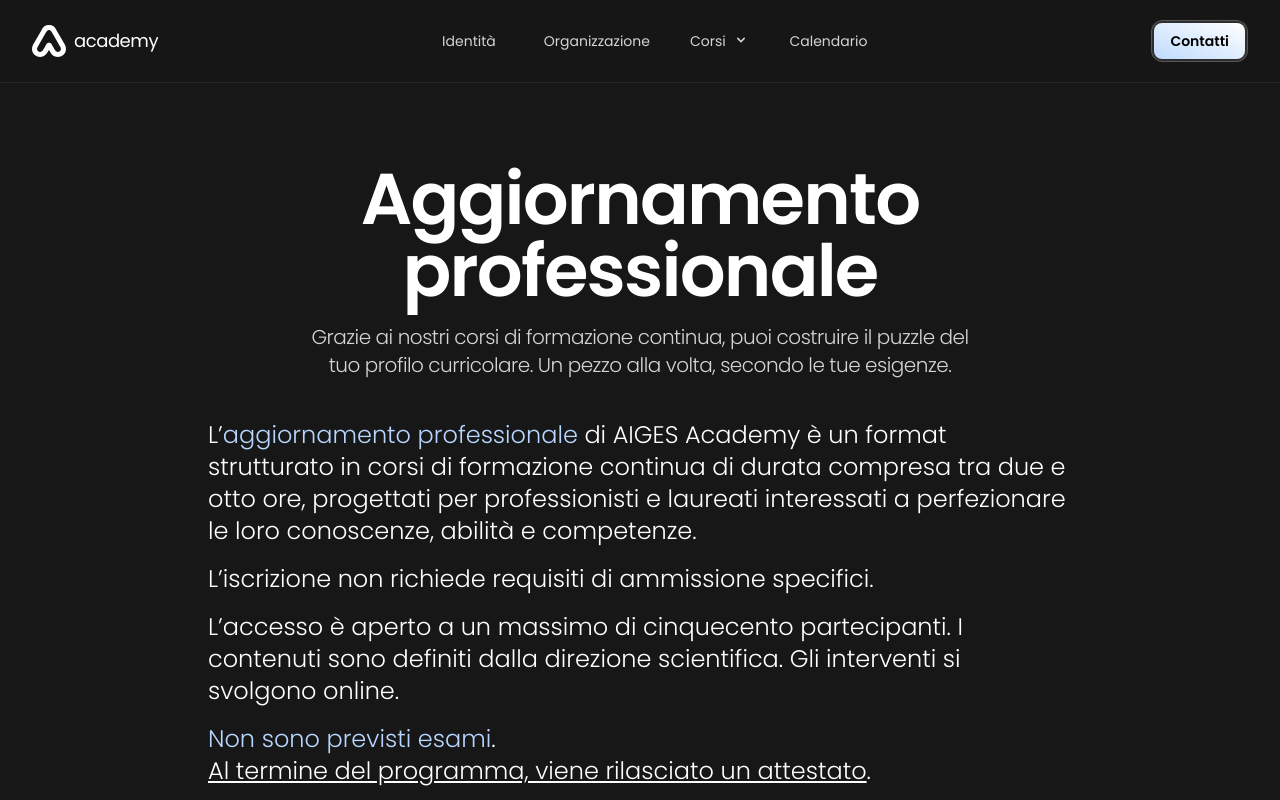
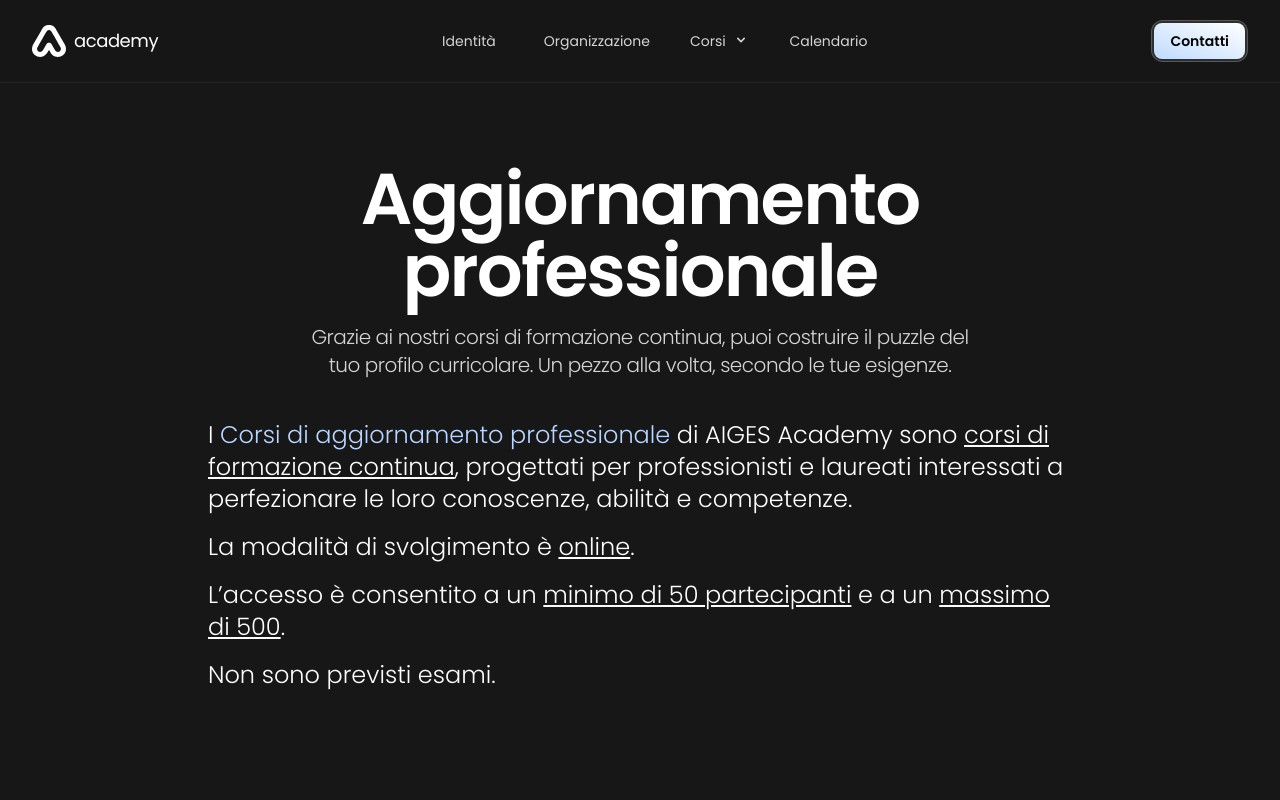
Before and after one commit to plasm/academy, a Nuxt app: page /corsi/aggiornamento-professionale in a window 1280 px wide. Shown: the top 800 px of the page. Built offline with nearby package versions, Linux system fonts and the light colour scheme.

Commit message:
feat: pages

```diff
--- a/pages/corsi/aggiornamento-professionale.vue
+++ b/pages/corsi/aggiornamento-professionale.vue
@@ -12,12 +12,17 @@
 
     <div class="mx-auto max-w-5xl px-6 py-10 md:p-20 md:pt-0">
       <div class="mb-8 flex flex-col gap-4 text-lg font-light text-white md:text-2xl">
-        <div>L’<span class="text-primary">aggiornamento professionale</span> di AIGES Academy è un format strutturato in corsi di formazione continua di durata compresa tra due e otto ore, progettati per professionisti e laureati interessati a perfezionare le loro conoscenze, abilità e competenze.</div>
-        <div>L’iscrizione non richiede requisiti di ammissione specifici.</div>
-        <div>L’accesso è aperto a un massimo di cinquecento partecipanti. I contenuti sono definiti dalla direzione scientifica. Gli interventi si svolgono online.</div>
         <div>
-          <span class="text-primary">Non sono previsti esami</span>.<br>
-          <u>Al termine del programma, viene rilasciato un attestato</u>.
+          I <span class="text-primary">Corsi di aggiornamento professionale</span> di AIGES Academy sono <u>corsi di formazione continua</u>, progettati per professionisti e laureati interessati a perfezionare le loro conoscenze, abilità e competenze.
+        </div>
+        <div>
+          La modalità di svolgimento è <u>online</u>.
+        </div>
+        <div>
+          L’accesso è consentito a un <u>minimo di 50 partecipanti</u> e a un <u>massimo di 500</u>.
+        </div>
+        <div>
+          Non sono previsti esami.
         </div>
       </div>
     </div>
--- a/pages/corsi/alta-formazione.vue
+++ b/pages/corsi/alta-formazione.vue
@@ -17,13 +17,13 @@
     <div class="mx-auto max-w-5xl px-6 py-10 md:p-20 md:pt-0">
       <div class="mb-8 flex flex-col gap-4 text-lg font-light text-white md:text-2xl">
         <div>
-          Il <span class="text-violet-200">Corso di alta formazione in Coordinazione genitoriale</span> è un <u>corso di specializzazione</u>, progettato per professionisti e laureati interessati ad acquisire conoscenze, abilità e competenze di livello avanzato.
+          Il <span class="text-violet-200">Corso di alta formazione in Coordinazione genitoriale</span> di AIGES Academy è un <u>corso di specializzazione</u>, progettato per professionisti e laureati interessati ad acquisire conoscenze, abilità e competenze di livello avanzato.
         </div>
         <div>
-          La modalità di svolgimento è <u>online</u> al 100%.
+          La modalità di svolgimento è <u>online</u>.
         </div>
         <div>
-          L’accesso è riservato a un <u>massimo di trenta allievi</u>, al fine di garantire un’attenzione personalizzata e favorire un ambiente di apprendimento interattivo.
+          L’accesso è consentito a un <u>massimo di 30 allievi</u>, al fine di garantire un’attenzione personalizzata e favorire un ambiente di apprendimento interattivo.
         </div>
         <div>
           Non sono previsti esami.
--- a/pages/corsi/master-experience.vue
+++ b/pages/corsi/master-experience.vue
@@ -29,7 +29,7 @@
     <div class="mx-auto max-w-5xl px-6 py-10 md:p-20 md:pt-0">
       <div class="mb-8 flex flex-col gap-4 text-lg font-light text-white md:text-2xl">
         <div>
-          Il <span class="text-gold">Master Experience in Mediazione familiare</span> è un <u>corso di qualifica professionale</u>, progettato per professionisti e laureati interessati ad acquisire conoscenze, abilità e competenze di livello accademico.
+          Il <span class="text-gold">Master Experience in Mediazione familiare</span> di AIGES Academy è un <u>corso di qualifica professionale</u>, progettato per professionisti e laureati interessati ad acquisire conoscenze, abilità e competenze di livello accademico.
         </div>
         <div>
           L’iscrizione richiede il superamento di un <u>colloquio motivazionale</u> con la direttrice scientifica.
@@ -38,7 +38,7 @@
           La modalità di svolgimento è <u>blended</u>: online per il 70% e in presenza per il 30%.
         </div>
         <div>
-          L’accesso è riservato a un <u>massimo di trenta allievi</u>, al fine di garantire un’attenzione personalizzata e favorire un ambiente di apprendimento interattivo.
+          L’accesso è consentito a un <u>massimo di 30 allievi</u>, al fine di garantire un’attenzione personalizzata e favorire un ambiente di apprendimento interattivo.
         </div>
         <div>
           Sono previsti <u>due esami</u>: uno di primo livello e uno di secondo livello.
```
